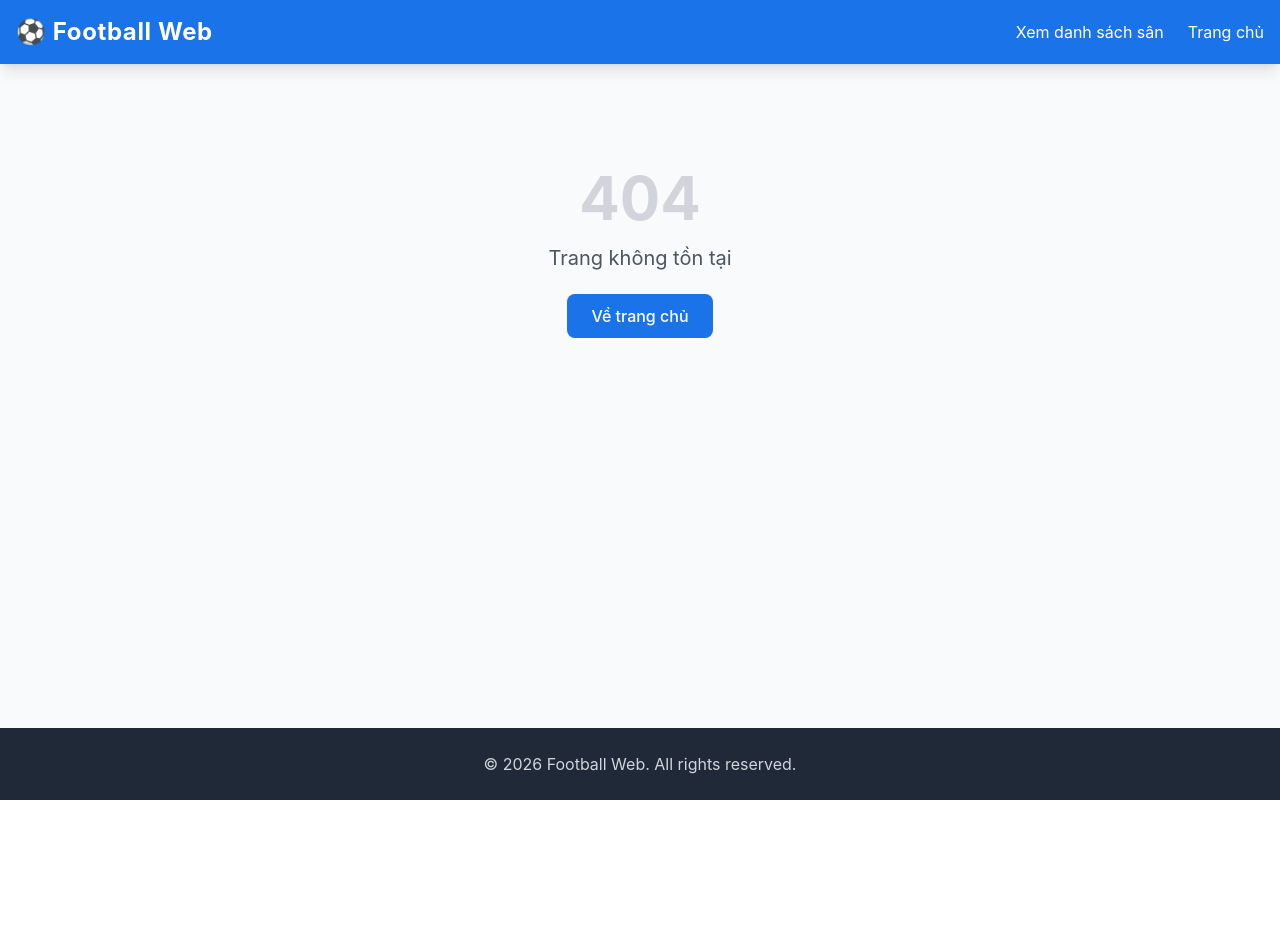
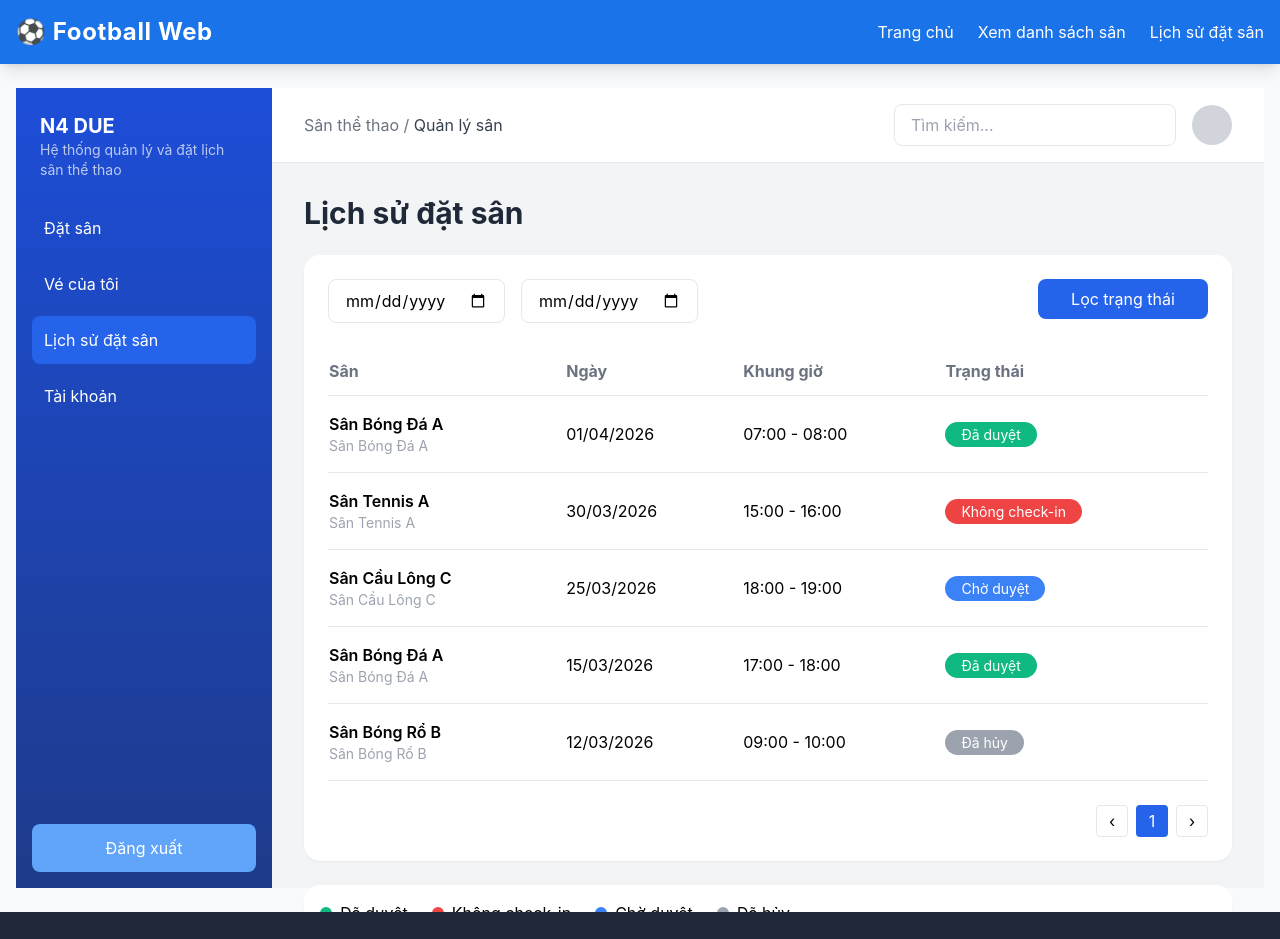
Before and after one commit to baokhanhth/49K212.04, a React (Vite) app in the folder client/: page /lich-su-dat-san in a window 1280 px wide. Before the commit this address had no page. Shown: the top 939 px of the page. Before the commit the page ends 800 px from the top, so only its background shows below. Built offline with nearby package versions, Linux system fonts and the light colour scheme.

Commit message:
code man hinh lich su dat sana

```diff
--- a/client/src/App.tsx
+++ b/client/src/App.tsx
@@ -4,7 +4,7 @@ import Footer from './components/layout/Footer';
 import HomePage from './pages/HomePage';
 import NotFoundPage from './pages/NotFoundPage';
 import Xemdanhsachsan from "./pages/Xemdanhsachsan";
-
+import Lichsudatsan from "./pages/Lichsudatsan";
 const App: React.FC = () => {
   return (
     <Router>
@@ -15,6 +15,7 @@ const App: React.FC = () => {
             <Route path="/" element={<HomePage />} />
             <Route path="*" element={<NotFoundPage />} />
             <Route path="/xem-san" element={<Xemdanhsachsan />} />
+            <Route path="/lich-su-dat-san" element={<Lichsudatsan />} />
           </Routes>
         </main>
         <Footer />
--- a/client/src/components/layout/Header.tsx
+++ b/client/src/components/layout/Header.tsx
@@ -7,14 +7,21 @@ const Header: React.FC = () => {
         <Link to="/" className="text-2xl font-bold tracking-wide">
           ⚽ Football Web
         </Link>
+
         <nav className="flex gap-6">
-          <Link to="/xem-san" className="hover:text-accent transition-colors">
-  Xem danh sách sân
-</Link>
           <Link to="/" className="hover:text-accent transition-colors">
             Trang chủ
           </Link>
+
+          <Link to="/xem-san" className="hover:text-accent transition-colors">
+            Xem danh sách sân
+          </Link>
+
+          <Link to="/lich-su-dat-san" className="hover:text-accent transition-colors">
+            Lịch sử đặt sân
+          </Link>
         </nav>
+
       </div>
     </header>
   );
--- /dev/null
+++ b/client/src/pages/Lichsudatsan.tsx
@@ -0,0 +1,239 @@
+import React, { useMemo, useState } from "react";
+
+const bookings = [
+  {
+    san: "Sân Bóng Đá A",
+    sub: "Sân Bóng Đá A",
+    ngay: "01/04/2026",
+    gio: "07:00 - 08:00",
+    trangthai: "Đã duyệt",
+    color: "bg-emerald-500",
+  },
+  {
+    san: "Sân Tennis A",
+    sub: "Sân Tennis A",
+    ngay: "30/03/2026",
+    gio: "15:00 - 16:00",
+    trangthai: "Không check-in",
+    color: "bg-red-500",
+  },
+  {
+    san: "Sân Cầu Lông C",
+    sub: "Sân Cầu Lông C",
+    ngay: "25/03/2026",
+    gio: "18:00 - 19:00",
+    trangthai: "Chờ duyệt",
+    color: "bg-blue-500",
+  },
+  {
+    san: "Sân Bóng Đá A",
+    sub: "Sân Bóng Đá A",
+    ngay: "15/03/2026",
+    gio: "17:00 - 18:00",
+    trangthai: "Đã duyệt",
+    color: "bg-emerald-500",
+  },
+  {
+    san: "Sân Bóng Rổ B",
+    sub: "Sân Bóng Rổ B",
+    ngay: "12/03/2026",
+    gio: "09:00 - 10:00",
+    trangthai: "Đã hủy",
+    color: "bg-gray-400",
+  },
+];
+
+export default function Lichsudatsan() {
+  const [openFilter, setOpenFilter] = useState(false);
+  const [selectedStatus, setSelectedStatus] = useState("Tất cả");
+
+  const filteredBookings = useMemo(() => {
+    if (selectedStatus === "Tất cả") return bookings;
+    return bookings.filter((b) => b.trangthai === selectedStatus);
+  }, [selectedStatus]);
+
+  const statusOptions = [
+    "Tất cả",
+    "Đã duyệt",
+    "Không check-in",
+    "Chờ duyệt",
+    "Đã hủy",
+  ];
+
+  return (
+    <div className="flex h-screen bg-gray-100">
+      {/* SIDEBAR */}
+      <div className="w-64 bg-gradient-to-b from-blue-700 to-blue-900 text-white flex flex-col">
+        <div className="p-6 font-bold text-xl">
+          N4 DUE
+          <div className="text-sm font-normal opacity-70">
+            Hệ thống quản lý và đặt lịch sân thể thao
+          </div>
+        </div>
+
+        <nav className="flex-1 px-4 space-y-2">
+          <div className="p-3 rounded-lg hover:bg-blue-600">Đặt sân</div>
+          <div className="p-3 rounded-lg hover:bg-blue-600">Vé của tôi</div>
+
+          <div className="p-3 rounded-lg bg-blue-600">Lịch sử đặt sân</div>
+
+          <div className="p-3 rounded-lg hover:bg-blue-600">Tài khoản</div>
+        </nav>
+
+        <div className="p-4">
+          <button className="w-full bg-blue-400 py-3 rounded-lg">
+            Đăng xuất
+          </button>
+        </div>
+      </div>
+
+      {/* MAIN */}
+      <div className="flex-1 flex flex-col">
+        {/* HEADER */}
+        <div className="bg-white border-b px-8 py-4 flex justify-between items-center">
+          <div className="text-gray-500">
+            Sân thể thao / <span className="text-gray-700">Quản lý sân</span>
+          </div>
+
+          <div className="flex items-center gap-4">
+            <input
+              placeholder="Tìm kiếm..."
+              className="border rounded-lg px-4 py-2"
+            />
+
+            <div className="w-10 h-10 bg-gray-300 rounded-full"></div>
+          </div>
+        </div>
+
+        {/* CONTENT */}
+        <div className="p-8">
+          <h1 className="text-3xl font-bold mb-6 text-gray-800">
+            Lịch sử đặt sân
+          </h1>
+
+          {/* CARD */}
+          <div className="bg-white rounded-2xl p-6 shadow-sm">
+            {/* FILTER */}
+            <div className="flex gap-4 mb-6">
+              <input type="date" className="border rounded-lg px-4 py-2" />
+
+              <input type="date" className="border rounded-lg px-4 py-2" />
+
+              <div className="ml-auto relative">
+                <button
+                  onClick={() => setOpenFilter(!openFilter)}
+                  className="bg-blue-600 text-white px-6 py-2 rounded-lg min-w-[170px]"
+                >
+                  {selectedStatus === "Tất cả"
+                    ? "Lọc trạng thái"
+                    : selectedStatus}
+                </button>
+
+                {openFilter && (
+                  <div className="absolute right-0 mt-2 w-48 bg-white border rounded-lg shadow-lg z-10 overflow-hidden">
+                    {statusOptions.map((item) => (
+                      <button
+                        key={item}
+                        onClick={() => {
+                          setSelectedStatus(item);
+                          setOpenFilter(false);
+                        }}
+                        className={`block w-full text-left px-4 py-2 hover:bg-gray-100 ${
+                          selectedStatus === item
+                            ? "bg-blue-50 text-blue-600 font-medium"
+                            : "text-gray-700"
+                        }`}
+                      >
+                        {item}
+                      </button>
+                    ))}
+                  </div>
+                )}
+              </div>
+            </div>
+
+            {/* TABLE */}
+            <table className="w-full">
+              <thead className="text-gray-500 border-b">
+                <tr>
+                  <th className="text-left py-3">Sân</th>
+                  <th className="text-left">Ngày</th>
+                  <th className="text-left">Khung giờ</th>
+                  <th className="text-left">Trạng thái</th>
+                </tr>
+              </thead>
+
+              <tbody>
+                {filteredBookings.map((b, i) => (
+                  <tr key={i} className="border-b">
+                    <td className="py-4">
+                      <div className="font-semibold">{b.san}</div>
+                      <div className="text-sm text-gray-400">{b.sub}</div>
+                    </td>
+
+                    <td>{b.ngay}</td>
+
+                    <td>{b.gio}</td>
+
+                    <td>
+                      <span
+                        className={`${b.color} text-white px-4 py-1 rounded-full text-sm`}
+                      >
+                        {b.trangthai}
+                      </span>
+                    </td>
+                  </tr>
+                ))}
+
+                {filteredBookings.length === 0 && (
+                  <tr>
+                    <td
+                      colSpan={4}
+                      className="text-center py-6 text-gray-400 italic"
+                    >
+                      Không có dữ liệu phù hợp
+                    </td>
+                  </tr>
+                )}
+              </tbody>
+            </table>
+
+            {/* PAGINATION */}
+            <div className="flex justify-end mt-6 gap-2">
+              <button className="border w-8 h-8 rounded">‹</button>
+
+              <button className="bg-blue-600 text-white w-8 h-8 rounded">
+                1
+              </button>
+
+              <button className="border w-8 h-8 rounded">›</button>
+            </div>
+          </div>
+
+          {/* LEGEND */}
+          <div className="bg-white rounded-2xl mt-6 p-4 flex gap-6 shadow-sm">
+            <span className="flex items-center gap-2">
+              <div className="w-3 h-3 bg-emerald-500 rounded-full"></div>
+              Đã duyệt
+            </span>
+
+            <span className="flex items-center gap-2">
+              <div className="w-3 h-3 bg-red-500 rounded-full"></div>
+              Không check-in
+            </span>
+
+            <span className="flex items-center gap-2">
+              <div className="w-3 h-3 bg-blue-500 rounded-full"></div>
+              Chờ duyệt
+            </span>
+
+            <span className="flex items-center gap-2">
+              <div className="w-3 h-3 bg-gray-400 rounded-full"></div>
+              Đã hủy
+            </span>
+          </div>
+        </div>
+      </div>
+    </div>
+  );
+}
```
